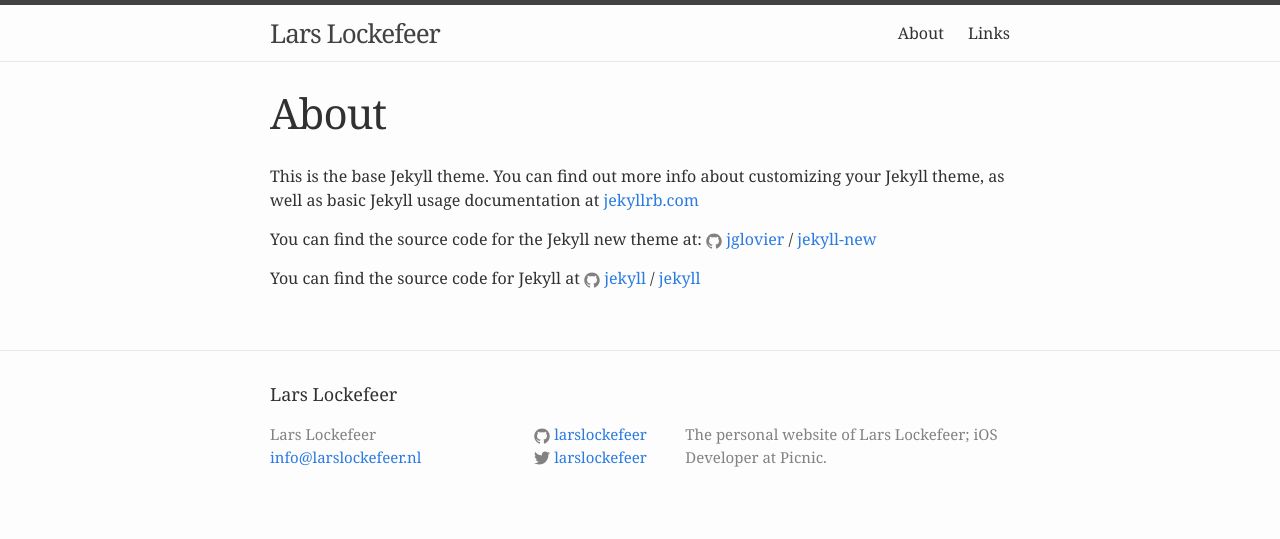
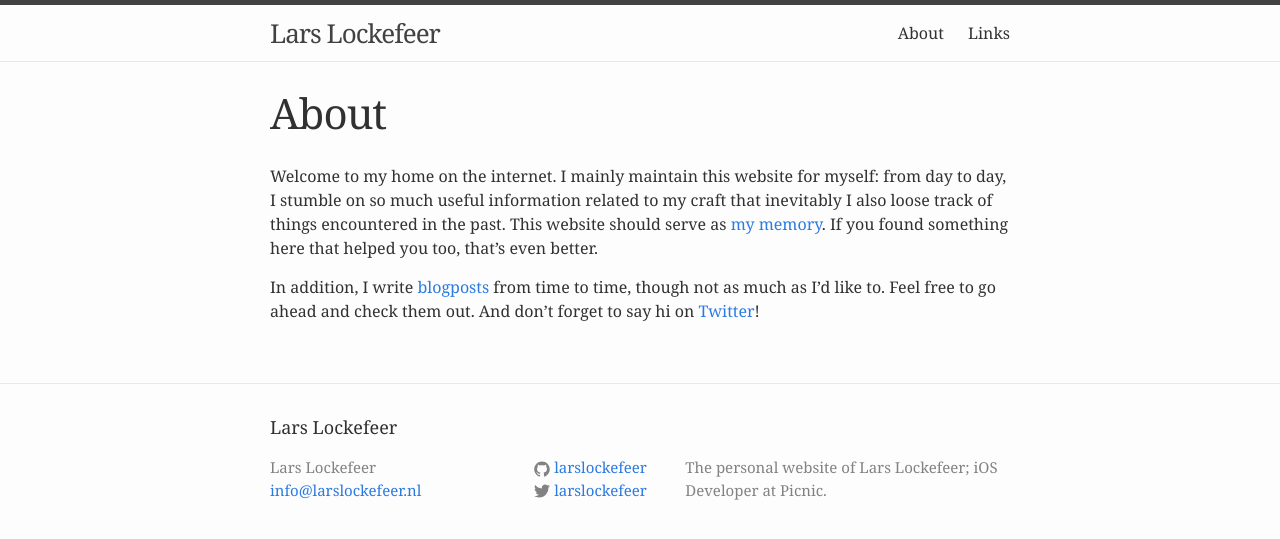
Before and after one commit to larslockefeer/lars.lockefeer.nl, a Jekyll site: the page built from about.md, in a window 1280 px wide. Shown: the top 539 px of the page. Built offline with Jekyll 4.4.1, drawn with Linux system fonts in a browser that asks for light colours.

Commit message:
About this website

```diff
--- a/about.md
+++ b/about.md
@@ -4,12 +4,6 @@ title: About
 permalink: /about/
 ---
 
-This is the base Jekyll theme. You can find out more info about customizing your Jekyll theme, as well as basic Jekyll usage documentation at [jekyllrb.com](http://jekyllrb.com/)
+Welcome to my home on the internet. I mainly maintain this website for myself: from day to day, I stumble on so much useful information related to my craft that inevitably I also loose track of things encountered in the past. This website should serve as [my memory](/links/). If you found something here that helped you too, that's even better.
 
-You can find the source code for the Jekyll new theme at:
-{% include icon-github.html username="jglovier" %} /
-[jekyll-new](https://github.com/jglovier/jekyll-new)
-
-You can find the source code for Jekyll at
-{% include icon-github.html username="jekyll" %} /
-[jekyll](https://github.com/jekyll/jekyll)
+In addition, I write [blogposts](/) from time to time, though not as much as I'd like to. Feel free to go ahead and check them out. And don't forget to say hi on [Twitter](http://twitter.com/larslockefeer)!
```
